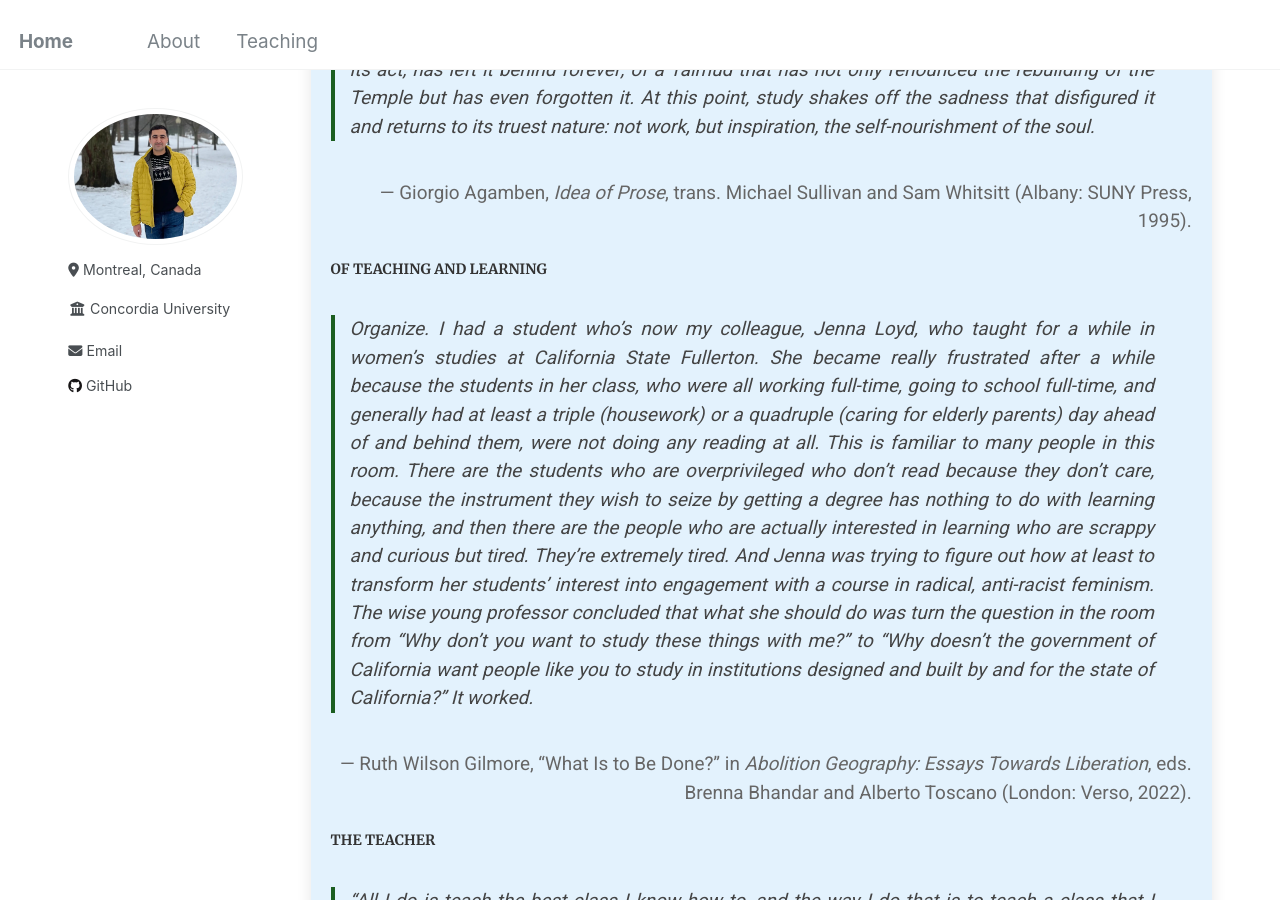
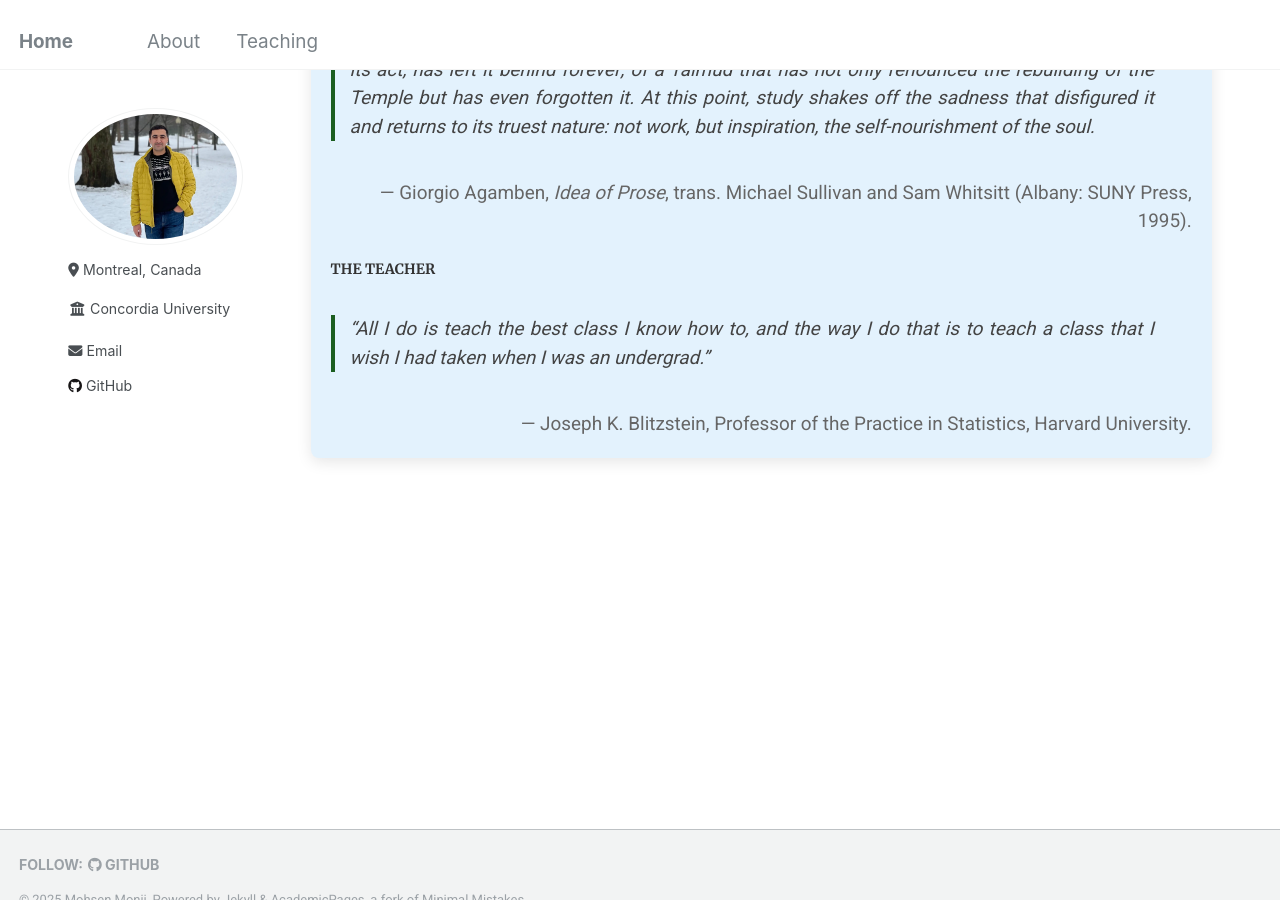
Before and after one commit to Mohsnmonji/mohsnmonji.github.io, a Jekyll site: the page built from _pages/teaching.md, in a window 1280 px wide and 900 px high, scrolled down 1864 px. Built offline with Jekyll 4.4.1, drawn with Linux system fonts in a browser that asks for light colours.

Commit message:
Update teaching.md

```diff
--- a/_pages/teaching.md
+++ b/_pages/teaching.md
@@ -123,14 +123,6 @@ author_profile: true
     — Giorgio Agamben, <em>Idea of Prose</em>, trans. Michael Sullivan and Sam Whitsitt (Albany: SUNY Press, 1995).
   </p>
 
-  <h4 style="margin-top: 25px;">OF TEACHING AND LEARNING</h4>
-  <blockquote style="font-style: italic; border-left: 4px solid #1B5E20; padding-left: 15px; color: #444;">
-    Organize. I had a student who’s now my colleague, Jenna Loyd, who taught for a while in women’s studies at California State Fullerton. She became really frustrated after a while because the students in her class, who were all working full-time, going to school full-time, and generally had at least a triple (housework) or a quadruple (caring for elderly parents) day ahead of and behind them, were not doing any reading at all. This is familiar to many people in this room. There are the students who are overprivileged who don’t read because they don’t care, because the instrument they wish to seize by getting a degree has nothing to do with learning anything, and then there are the people who are actually interested in learning who are scrappy and curious but tired. They’re extremely tired. And Jenna was trying to figure out how at least to transform her students’ interest into engagement with a course in radical, anti-racist feminism. The wise young professor concluded that what she should do was turn the question in the room from “Why don’t you want to study these things with me?” to “Why doesn’t the government of California want people like you to study in institutions designed and built by and for the state of California?” It worked.
-  </blockquote>
-  <p style="text-align: right; margin-top: 10px; color: #666;">
-    — Ruth Wilson Gilmore, “What Is to Be Done?” in <em>Abolition Geography: Essays Towards Liberation</em>, eds. Brenna Bhandar and Alberto Toscano (London: Verso, 2022).
-  </p>
-
   <h4 style="margin-top: 25px;">THE TEACHER</h4>
   <blockquote style="font-style: italic; border-left: 4px solid #1B5E20; padding-left: 15px; color: #444;">
     “All I do is teach the best class I know how to, and the way I do that is to teach a class that I wish I had taken when I was an undergrad.”
```
